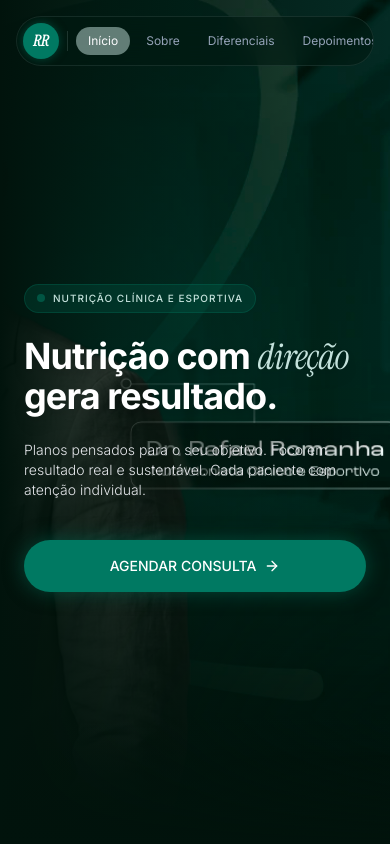
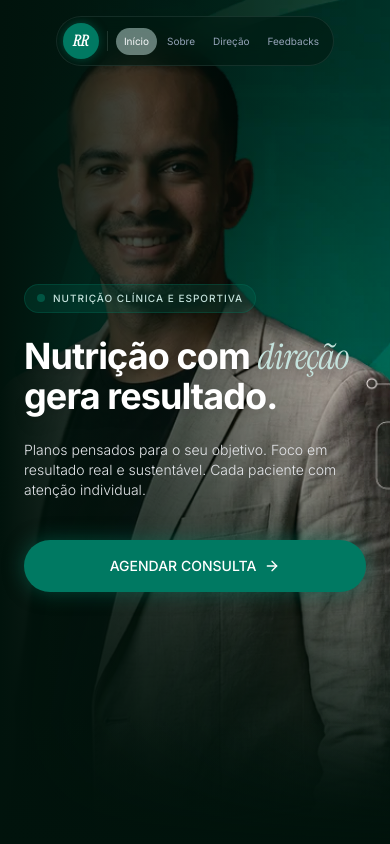
Before and after one commit to dimeks/rafaelromanhanutri, a React (Vite) app: page / in a window 390 px wide. Shown: the top 844 px of the page. Built offline with nearby package versions, Linux system fonts and the light colour scheme.

Commit message:
Fix: Navbar mobile labels and image responsiveness

```diff
--- a/src/App.tsx
+++ b/src/App.tsx
@@ -112,9 +112,9 @@ const Navbar = () => {
       <div className={`inline-flex items-center rounded-full glass-panel px-1.5 md:px-2 py-1.5 md:py-2 transition-all max-w-[95vw] md:w-auto overflow-x-auto no-scrollbar ${scrolled ? 'shadow-lg shadow-black/80 bg-bg/95 border-stroke' : 'border-white/10'}`}>
         <div className="min-w-[36px] w-9 h-9 rounded-full bg-accent flex items-center justify-center font-display italic text-[15px] font-bold text-white shadow-[0_0_10px_rgba(0,121,98,0.5)]">RR</div>
         <div className="w-px h-5 bg-stroke mx-2 shrink-0" />
-        <div className="flex items-center space-x-1 shrink-0">
-          {["Início", "Sobre", "Diferenciais", "Depoimentos"].map((link, i) => (
-            <a key={link} href={`#${link.toLowerCase()}`} className={`text-xs sm:text-sm rounded-full px-3 py-1.5 transition-colors ${i===0 ? 'text-text-primary bg-stroke/50' : 'text-muted hover:text-text-primary hover:bg-stroke/50'}`}>
+        <div className="flex items-center space-x-0.5 md:space-x-1 shrink-0">
+          {["Início", "Sobre", "Direção", "Feedbacks"].map((link, i) => (
+            <a key={link} href={`#${link.toLowerCase() === 'feedbacks' ? 'depoimentos' : (link.toLowerCase() === 'direção' ? 'diferenciais' : link.toLowerCase())}`} className={`text-[10px] sm:text-sm rounded-full px-2 md:px-3 py-1.5 transition-colors ${i===0 ? 'text-text-primary bg-stroke/50' : 'text-muted hover:text-text-primary hover:bg-stroke/50'}`}>
               {link}
             </a>
           ))}
@@ -144,7 +144,7 @@ const Hero = () => {
         <img
           src="/images/HERO-RAFAEL-V3.webp"
           alt="Rafael Romanha"
-          className="w-full h-full object-cover object-[65%_20%] md:object-right"
+          className="w-full h-full object-cover object-center md:object-right"
         />
         {/* Degradê apenas na esquerda/baixo, deixando a parte direita (rosto dele) visível */}
         <div className="absolute inset-0 bg-gradient-to-r from-bg via-bg/60 to-transparent md:w-[70%]" />
@@ -396,7 +396,7 @@ const Localizacao = () => {
             viewport={{ once: true }}
             className="w-full relative rounded-3xl overflow-hidden shadow-[0_0_50px_rgba(0,121,98,0.2)] border border-stroke/50 order-1 lg:order-2 aspect-[4/3] lg:aspect-auto"
           >
-            <img src="/images/LOCALIZACAO-V3.webp" alt="Localização" className="w-full h-full object-cover transform hover:scale-105 transition-transform duration-700" />
+            <img src="/images/LOCALIZACAO-V3.webp" alt="Localização" className="w-full h-full object-cover object-center" />
             <div className="absolute inset-0 bg-gradient-to-t from-bg via-transparent to-transparent opacity-40 pointer-events-none" />
           </motion.div>
         </div>
```
